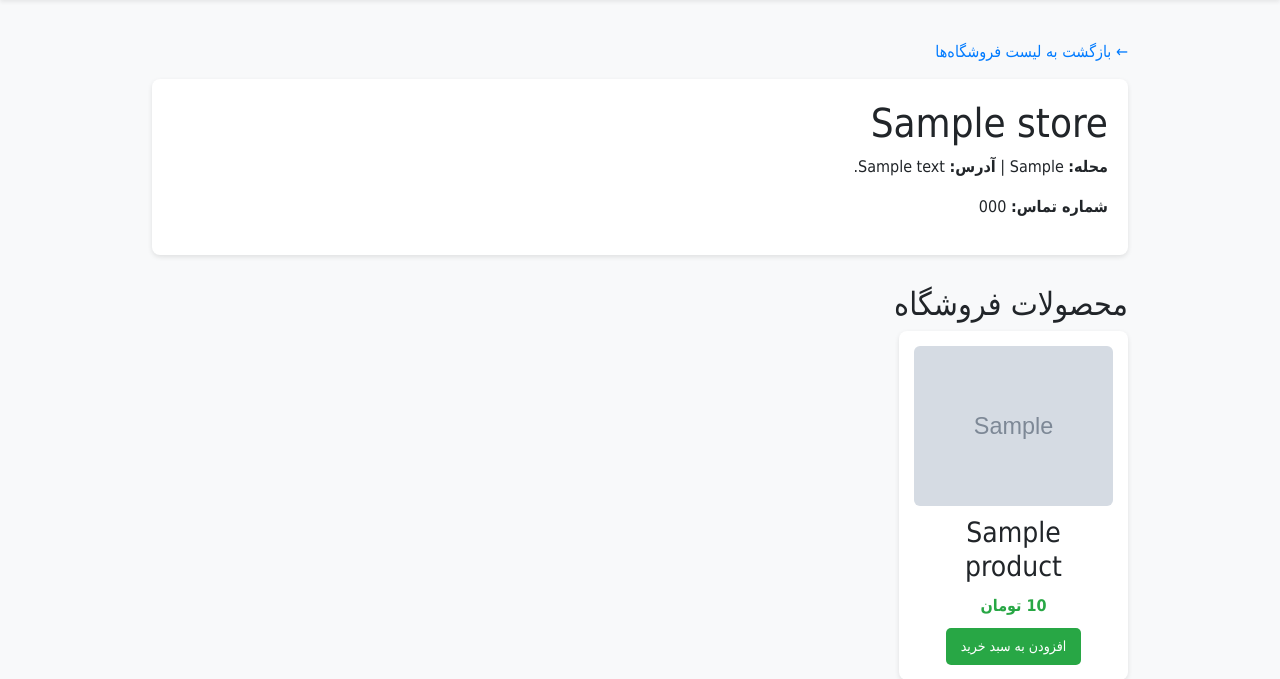
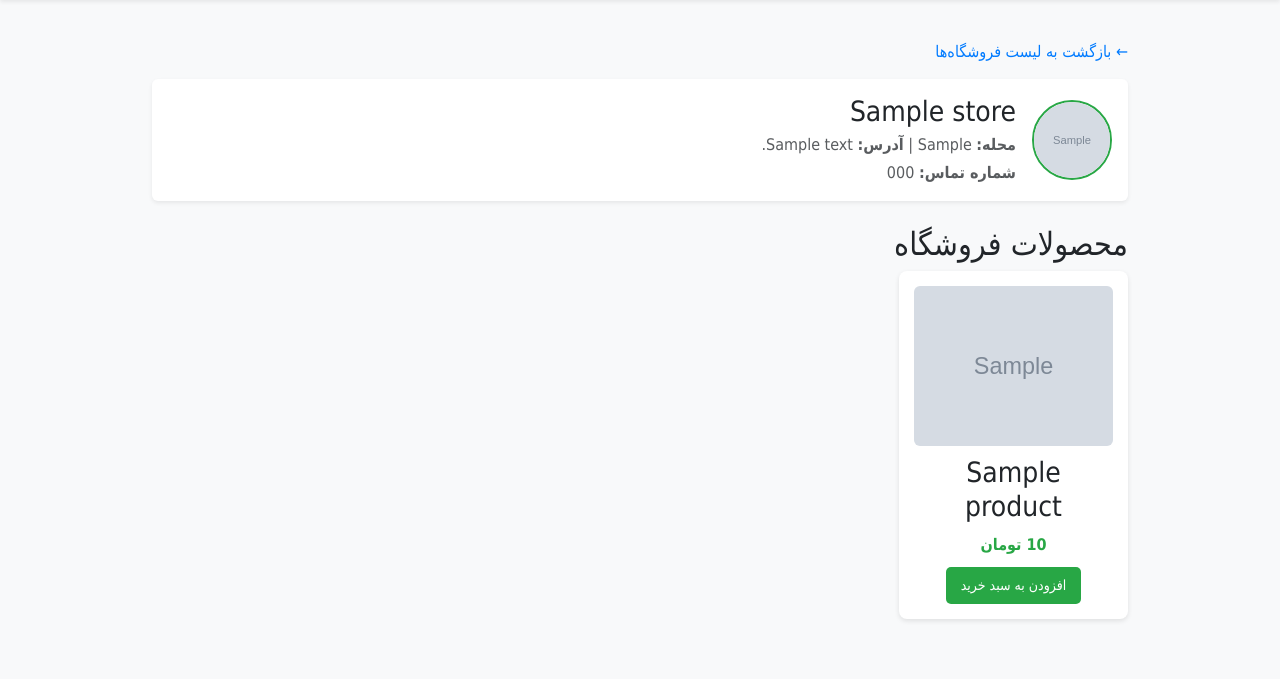
Before and after one commit to reza-bagheri66/FreshMarket, a Django app: a page that uses stores/templates/stores/store_detail.html in a window 1280 px wide. Shown: the part 70-749 px from the top of the page. Run offline with Django 5.2, Linux system fonts and the light colour scheme; tables that the repository leaves empty hold one stand-in row (values such as "Sample post"); grey boxes marked "Sample" are stand-in pictures.

Commit message:
Add store logos to store list and detail pages with clickable links

```diff
--- a/stores/templates/stores/store_detail.html
+++ b/stores/templates/stores/store_detail.html
@@ -23,10 +23,15 @@
     <div class="container">
         <a href="{% url 'stores:store_list' %}" class="back-btn">← بازگشت به لیست فروشگاه‌ها</a>
 
-        <div class="store-header">
-            <h1>{{ store.name }}</h1>
-            <p><strong>محله:</strong> {{ store.neighborhood }} | <strong>آدرس:</strong> {{ store.address }}</p>
-            <p><strong>شماره تماس:</strong> {{ store.phone_number }}</p>
+        <div class="store-header d-flex align-items-center gap-3 p-3 mb-4 bg-white rounded shadow-sm">
+            {% if store.logo %}
+                <img src="{{ store.logo.url }}" alt="{{ store.name }}" style="width: 80px; height: 80px; object-fit: cover; border-radius: 50%; border: 2px solid #28a745;">
+            {% endif %}
+            <div>
+                <h1 class="h3 mb-1">{{ store.name }}</h1>
+                <p class="mb-1 text-muted"><strong>محله:</strong> {{ store.neighborhood }} | <strong>آدرس:</strong> {{ store.address }}</p>
+                <p class="mb-0 text-muted"><strong>شماره تماس:</strong> {{ store.phone_number }}</p>
+            </div>
         </div>
 
         <h2>محصولات فروشگاه</h2>
```
Also changed, not shown: stores/templates/stores/store_list.html (+11 -2 lines), stores/logos/IMAG0159.jpg (deleted).
